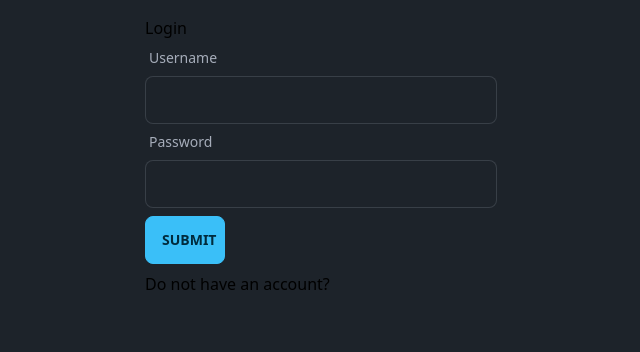
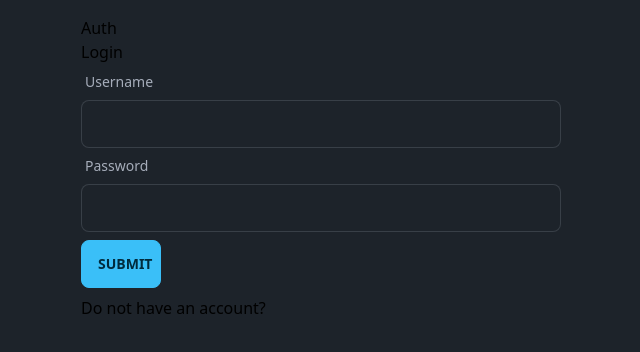
Before and after one commit to linnkhantthu/todo, a Next.js app: page /users/auth in a window 1280 px wide. Shown: the top 352 px of the page, without its empty margins (319-959 px from the left). Built offline with nearby package versions, Linux system fonts and the light colour scheme.

Commit message:
created login route.ts

```diff
--- /dev/null
+++ b/app/api/auth/route.ts
@@ -0,0 +1,7 @@
+import { NextRequest, NextResponse } from "next/server";
+
+export async function POST(req: NextRequest) {
+    const loginData = await req.json();
+    console.log(loginData);
+    return NextResponse.json({ message: true, status: 200 });
+}
--- /dev/null
+++ b/app/api/models.ts
@@ -0,0 +1,5 @@
+export interface User {
+    username: string,
+    email: string,
+    dob: Date
+}
--- a/app/layout.tsx
+++ b/app/layout.tsx
@@ -1,6 +1,7 @@
 import "./globals.css";
 import type { Metadata } from "next";
 import { Inter } from "next/font/google";
+import Link from "next/link";
 
 const inter = Inter({ subsets: ["latin"] });
 
@@ -16,7 +17,8 @@ export default function RootLayout({
 }) {
   return (
     <html lang="en">
-      <body suppressHydrationWarning={true} className="container mx-auto">
+      <body suppressHydrationWarning={true} className="container mx-auto py-4 px-4 max-w-lg">
+        <Link href="/users/auth">Auth</Link>
         {children}
       </body>
     </html>
--- a/app/todos/[id]/page.tsx
+++ b/app/todos/[id]/page.tsx
@@ -1,6 +1,6 @@
 "use client";
 
-import { Todo } from "@/app/api/route";
+import { Todo } from "@/app/api/todos/route";
 import React, { useEffect, useState } from "react";
 import TodoList from "../components/TodoList";
 import Loading from "../loading";
@@ -8,7 +8,7 @@ import Loading from "../loading";
 function SingleTodo({ params }: { params: { id: string } }) {
   const [todo, setTodo] = useState<Todo>();
   useEffect(() => {
-    fetch("/api/?id=" + params.id)
+    fetch("/api/todos/?id=" + params.id)
       .then((res) => res.json())
       .then((data) => {
         setTodo(data);
--- a/app/todos/components/LoadingSkeleton.tsx
+++ b/app/todos/components/LoadingSkeleton.tsx
@@ -1,6 +1,6 @@
 import React from "react";
 import TodoList from "./TodoList";
-import { Todo } from "@/app/api/route";
+import { Todo } from "@/app/api/todos/route";
 
 function LoadingSkeleton({ dataLength }: { dataLength: number }) {
   const todos: Todo[] = [];
--- a/app/todos/components/TodoList.tsx
+++ b/app/todos/components/TodoList.tsx
@@ -1,5 +1,5 @@
 "use client";
-import { Todo } from "@/app/api/route";
+import { Todo } from "@/app/api/todos/route";
 import React, { FormEvent, useEffect } from "react";
 import AddTodo from "./AddTodo";
 import TodoListTbody from "./TodoListTbody";
--- a/app/todos/components/TodoListTbody.tsx
+++ b/app/todos/components/TodoListTbody.tsx
@@ -1,4 +1,4 @@
-import { Todo } from "@/app/api/route";
+import { Todo } from "@/app/api/todos/route";
 import React from "react";
 import TodoCheckBox from "./TodoCheckBox";
 import TodoTitle from "./TodoTitle";
--- a/app/todos/page.tsx
+++ b/app/todos/page.tsx
@@ -2,13 +2,13 @@
 
 import React, { useEffect, useState } from "react";
 import TodoList from "./components/TodoList";
-import { Todo } from "../api/route";
+import { Todo } from "../api/todos/route";
 import Loading from "./loading";
 
 const Todos = () => {
   const [todos, setTodos] = useState<Todo[]>([]);
   useEffect(() => {
-    fetch("/api")
+    fetch("/api/todos")
       .then((res) => res.json())
       .then((data) => {
         setTodos(data);
--- a/app/users/auth/page.tsx
+++ b/app/users/auth/page.tsx
@@ -1,6 +1,6 @@
 "use client";
 
-import React, { useState } from "react";
+import React, { FormEvent, useState } from "react";
 import RegisterForm from "../components/RegisterForm";
 import LoginForm from "../components/LoginForm";
 
@@ -9,12 +9,31 @@ const Auth = () => {
   const handleSetRegister = () => {
     setRegister((register) => !register);
   };
+  const handleLogin = (e: FormEvent) => {
+    e.preventDefault();
+    const formData = new FormData(e.currentTarget as HTMLFormElement);
+    const username = formData.get("username");
+    const password = formData.get("password");
+    if(username && password){
+      const loginData = {
+        username: username,
+        password: password
+      }
+      fetch('/api/auth', {
+        method: 'POST',
+        headers: {
+          'Content-Type': 'application/json',
+        },
+        body: JSON.stringify(loginData),
+      })
+    }
+  }
   return (
     <>
       {register ? (
         <RegisterForm handler={handleSetRegister} />
       ) : (
-        <LoginForm handler={handleSetRegister} />
+        <LoginForm handler={handleSetRegister} handleLogin={handleLogin}/>
       )}
     </>
   );
--- a/app/users/components/LoginForm.tsx
+++ b/app/users/components/LoginForm.tsx
@@ -1,15 +1,16 @@
-import Link from "next/link";
-import React from "react";
+import React, { useState } from "react";
 
-const LoginForm = ({ handler }: any) => {
+const LoginForm = ({ handler, handleLogin} : any) => {
+  const [username, setUsername] = useState("");
+  const [password, setPassword] = useState("");
   return (
     <>
-      <div className="container mx-auto py-4 px-4 max-w-sm">
+      <div className="mx-auto">
         <fieldset>
           <legend>
             <h1>Login</h1>
           </legend>
-          <form className=" form form-control text-lg">
+          <form className=" form form-control text-lg" onSubmit={handleLogin}>
             <label className="label label-text" htmlFor="username">
               Username
             </label>
@@ -17,6 +18,9 @@ const LoginForm = ({ handler }: any) => {
               className="input input-bordered"
               type="text"
               name="username"
+              value={username}
+              onChange={(e) => {setUsername(e.target.value)}}
+              required
             />
             <label className="label label-text" htmlFor="password">
               Password
@@ -25,6 +29,9 @@ const LoginForm = ({ handler }: any) => {
               className="input input-bordered"
               type="password"
               name="password"
+              value={password}
+              onChange={(e) => {setPassword(e.target.value)}}
+              required
             />
             <input
               className="my-2 btn btn-info w-20"
--- a/app/users/components/RegisterForm.tsx
+++ b/app/users/components/RegisterForm.tsx
@@ -3,7 +3,7 @@ import React from "react";
 const RegisterForm = ({ handler }: any) => {
   return (
     <>
-      <div className="container mx-auto py-4 px-4 max-w-sm">
+      <div className="mx-auto">
         <fieldset>
           <legend>
             <h1>Register</h1>
```
Also changed, not shown: app/api/todos/route.ts (renamed from app/api/route.ts).
